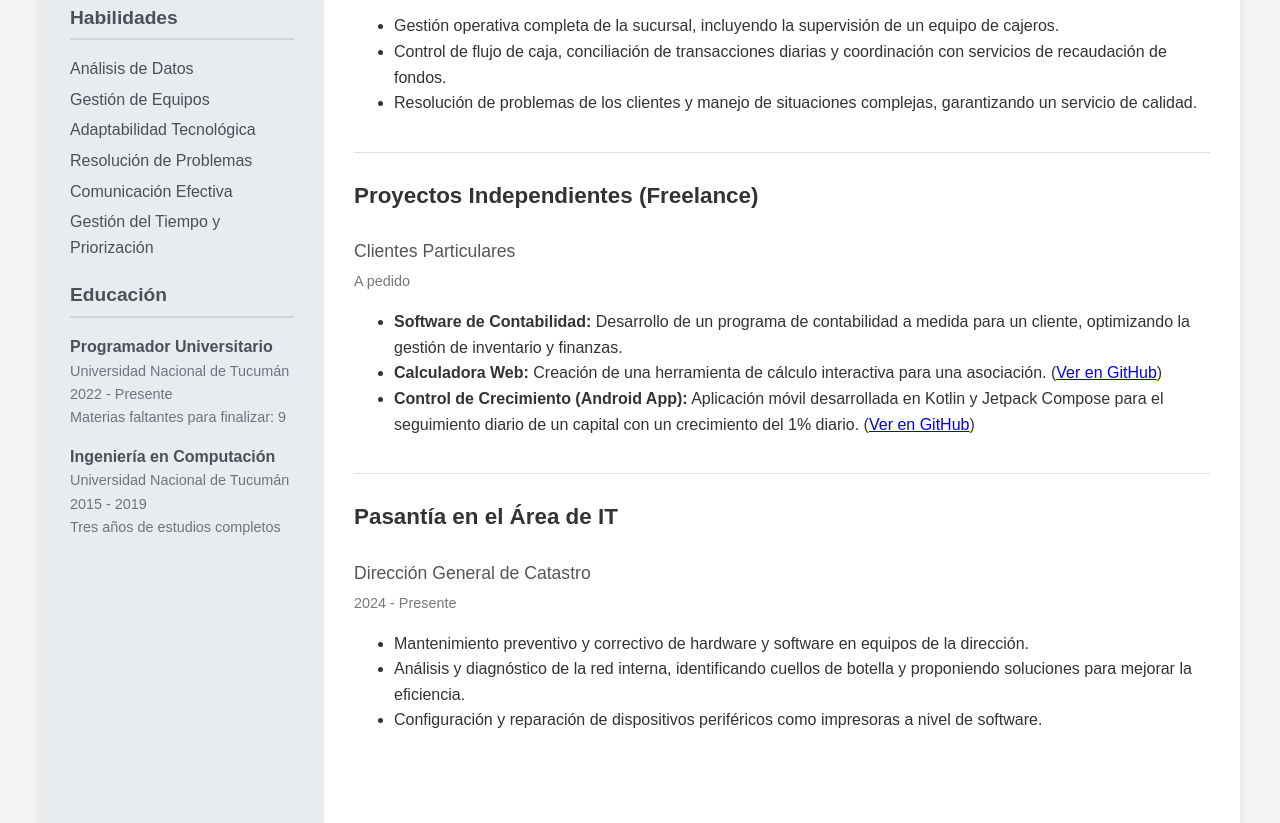
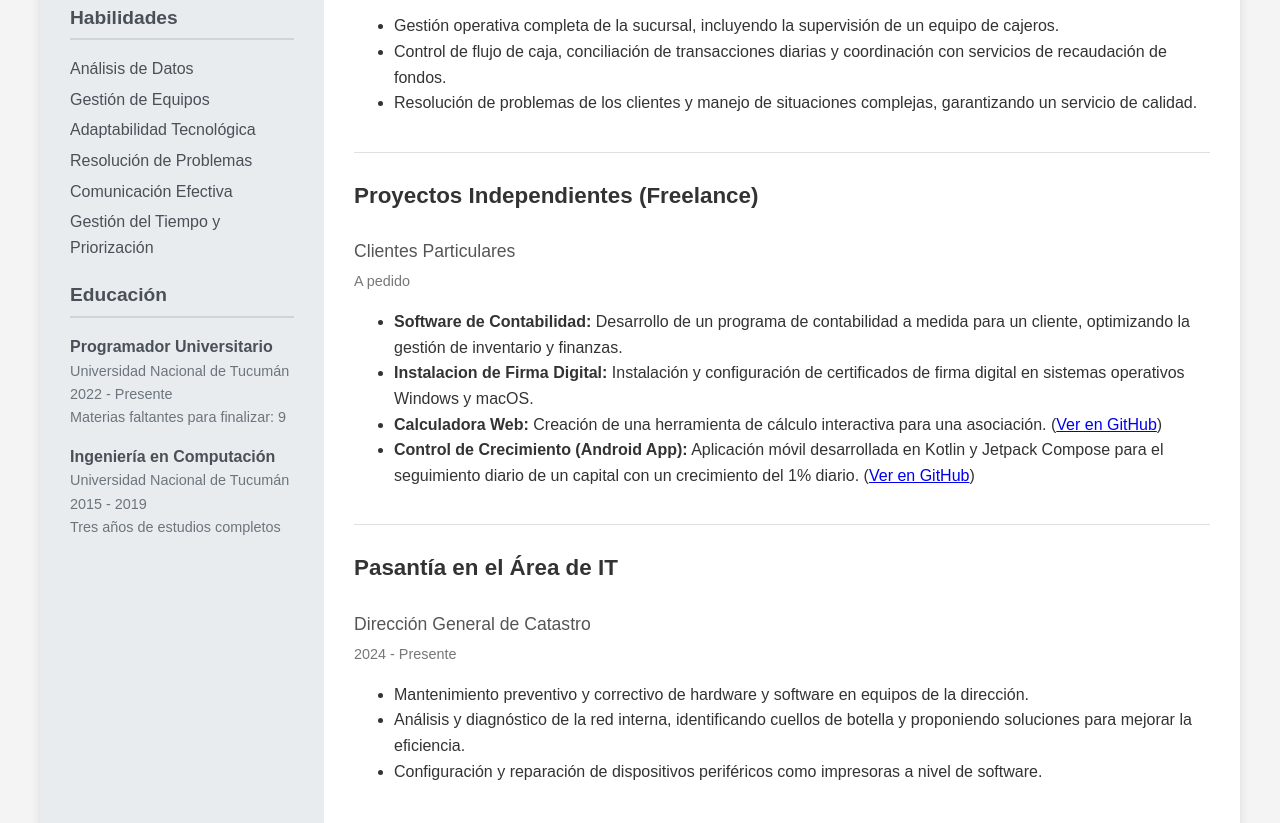
Before and after one commit to MiguelAngelBusto/CV-miguelangelbustos, a plain HTML site: page index.html in a window 1280 px wide. Shown: the part 597-1420 px from the top of the page. Drawn offline with Linux system fonts and the light colour scheme; a script that the page names is missing.

Commit message:
06/08/2025

```diff
--- a/index.html
+++ b/index.html
@@ -89,6 +89,8 @@
                     <ul>
                         <li><strong>Software de Contabilidad:</strong> Desarrollo de un programa de contabilidad a
                             medida para un cliente, optimizando la gestión de inventario y finanzas.</li>
+                        <li><strong>Instalacion de Firma Digital:</strong> Instalación y configuración de certificados
+                            de firma digital en sistemas operativos Windows y macOS.</li>
                         <li><strong>Calculadora Web:</strong> Creación de una herramienta de cálculo interactiva para
                             una asociación. (<a href="https://miguelangelbusto.github.io/CalculoPromedio/"
                                 target="_blank">Ver en GitHub</a>)</li>
@@ -96,6 +98,7 @@
                             Kotlin y Jetpack Compose para el seguimiento diario de un capital con un crecimiento del 1%
                             diario. (<a href="https://miguelangelbusto.github.io/CalculoPromedio/" target="_blank">Ver
                                 en GitHub</a>)</li>
+
                     </ul>
                 </div>
                 <div class="job">
```
